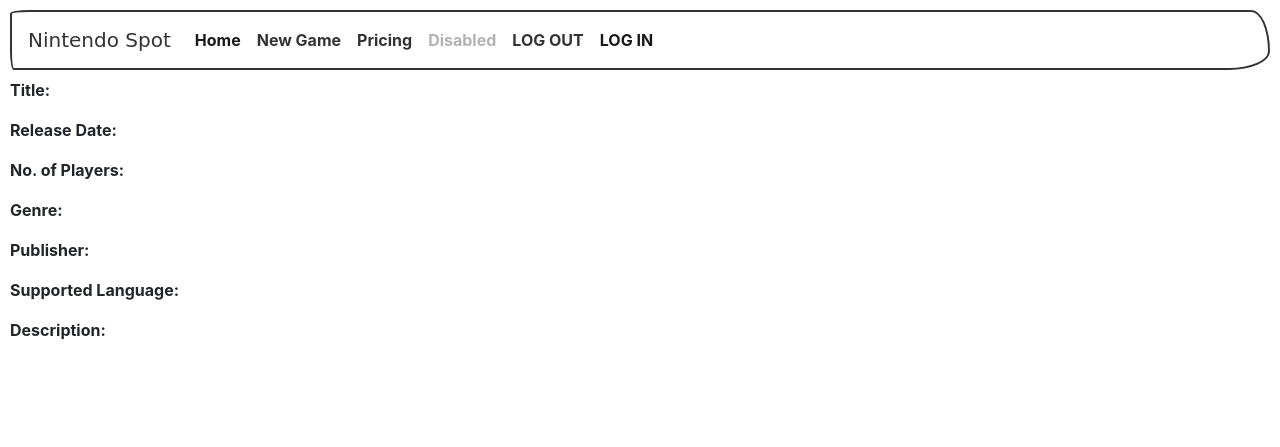
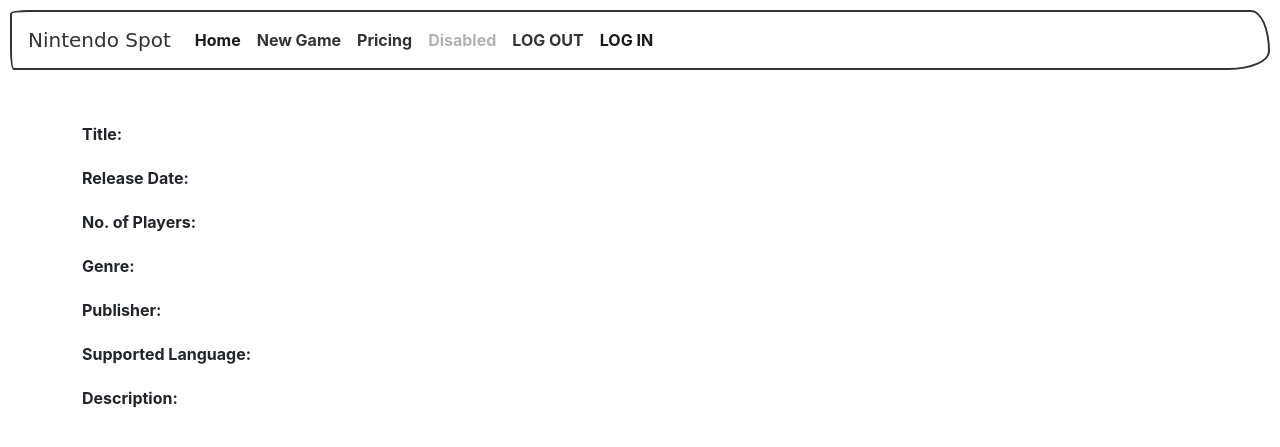
Before and after one commit to weklihua/mongoose-games, a Node server app: template views/games/show.ejs in a window 1280 px wide. Shown: the top 447 px of the page. Run offline with Node 20, Linux system fonts and the light colour scheme; the template is opened without the code that fills it, so the values that code supplies are empty; some libraries are stand-ins or nearby versions; some web fonts are replaced.

Commit message:
edit bootstrap

```diff
--- a/public/stylesheets/style.css
+++ b/public/stylesheets/style.css
@@ -26,3 +26,9 @@ a {
 #show-page div:nth-child(even) {
   font-weight: bold;
 }
+.container {
+  padding: 10px;
+}
+.col-sm {
+  padding: 10px;
+}
--- a/views/games/index.ejs
+++ b/views/games/index.ejs
@@ -1,4 +1,5 @@
 <%- include('../partials/header') %>
+<div class="container">
 
 <table class="table table-striped table-hover" id="list">
     <thead>
@@ -20,5 +21,5 @@
         <% }); %>
       </tbody>
     </table>
-
+</div>
 <%- include('../partials/footer') %>
--- a/views/games/new.ejs
+++ b/views/games/new.ejs
@@ -1,4 +1,5 @@
 <%- include('../partials/header') %>
+<div class="container">
 
 <form action="/games" method="POST">
     <div class="form-group">
@@ -45,4 +46,5 @@
       </div>
   </form>
 
+  </div>
   <%- include('../partials/footer') %>
--- a/views/games/show.ejs
+++ b/views/games/show.ejs
@@ -1,6 +1,6 @@
 <%- include('../partials/header') %>
 
-<section id="show-page">
+<!-- <section id="show-page">
     <div>Title: </div>
     <div><%= game.title %></div>
     <div>Release Date: </div>
@@ -14,9 +14,66 @@
     <div>Supported Language: </div>
     <div><%= game.supportedLanguage %></div>
     <div>Description: </div>
-    <div><%= game.description %></div>
+    <div><%= game.description %></div> -->
 
-
+    <div class="container">
+        <div class="row align-items-center">
+          <div class="col-sm">
+            Title:
+          </div>
+          <div class="col-sm">
+            <%= game.title %>
+          </div>
+        </div>
+        <div class="row">
+            <div class="col-sm">
+                Release Date:
+            </div>
+            <div class="col-sm">
+              <%= game.releaseDate.toLocaleString('en-us', {year: 'numeric', month: '2-digit', day: '2-digit'}).replace(/(\d+)\/(\d+)\/(\d+)/, '$3-$1-$2') %>
+            </div>
+          </div>
+          <div class="row">
+            <div class="col-sm">
+                No. of Players:
+            </div>
+            <div class="col-sm">
+                <%= game.numPlayers %>
+            </div>
+          </div>
+          <div class="row">
+            <div class="col-sm">
+                Genre:
+            </div>
+            <div class="col-sm">
+                <%= game.genre %>
+            </div>
+          </div>
+          <div class="row">
+            <div class="col-sm">
+                Publisher:
+            </div>
+            <div class="col-sm">
+                <%= game.publisher %>
+            </div>
+          </div>
+          <div class="row">
+            <div class="col-sm">
+                Supported Language:
+            </div>
+            <div class="col-sm">
+                <%= game.supportedLanguage %>
+            </div>
+          </div>
+          <div class="row">
+            <div class="col-sm">
+                Description:
+            </div>
+            <div class="col-sm">
+                <%= game.description %>
+            </div>
+          </div>
+      </div>
 
 
 <%- include('../partials/footer') %>
--- a/views/partials/header.ejs
+++ b/views/partials/header.ejs
@@ -43,7 +43,7 @@
 
       </ul>
     </div>
-  </nav>
+  </nav><br>
 </head>
 <body class="g-sidenav-show bg-gray-100">
 <h1 style="text-align:center"><%= title %></h1>
```
